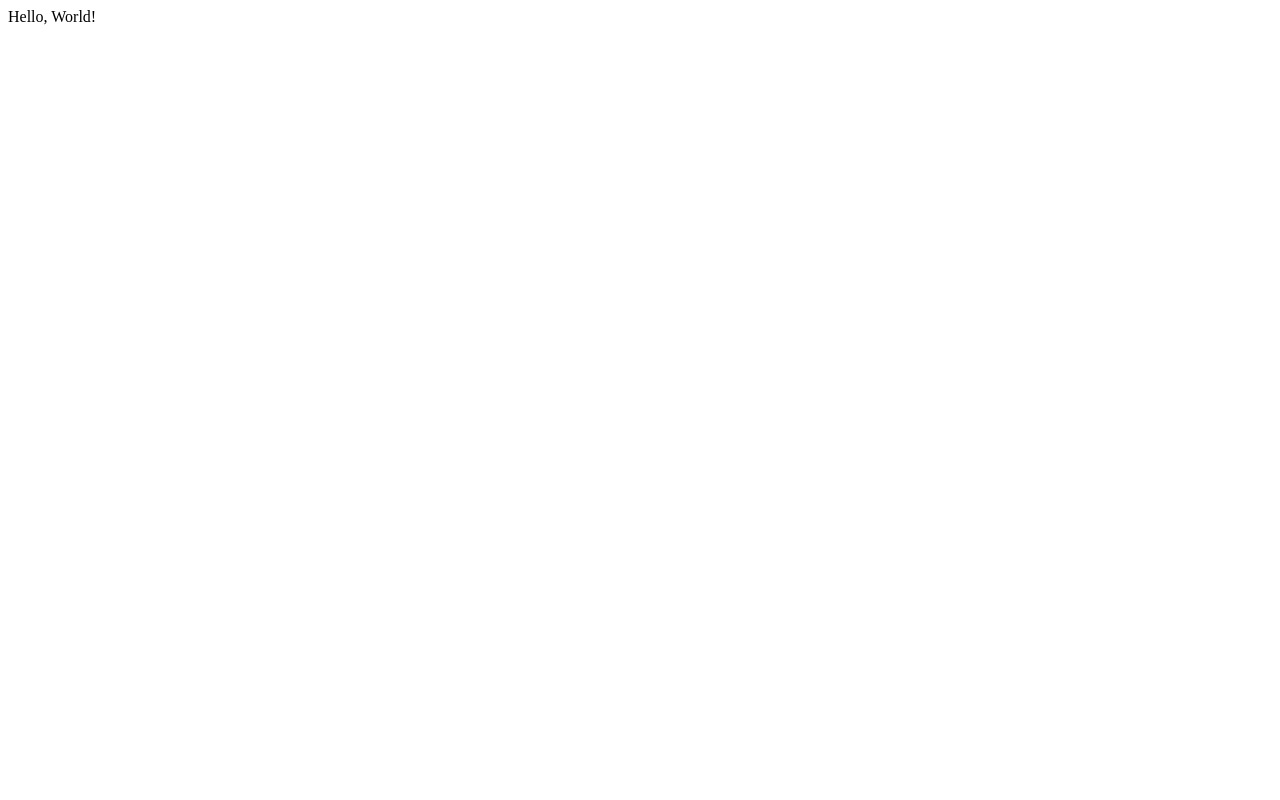
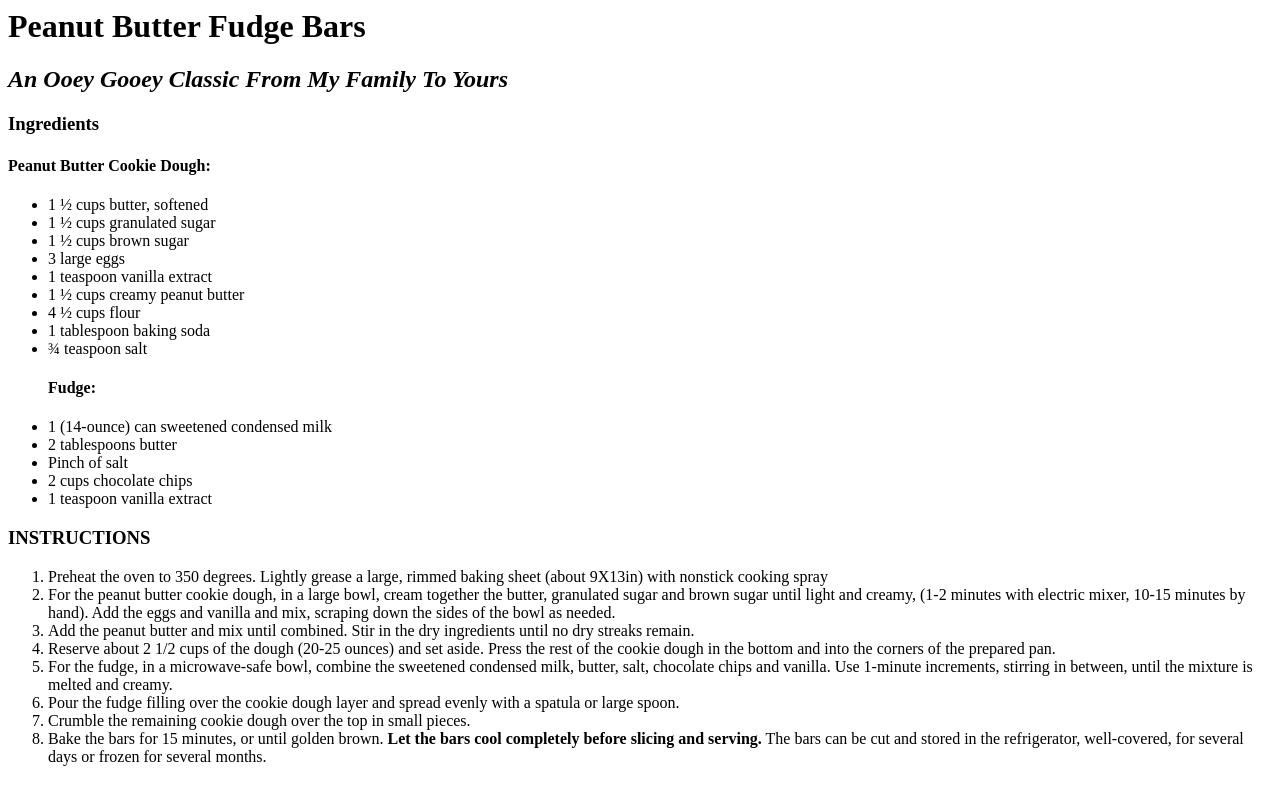
Before and after one commit to JonMorvati/JonMorvati.github.io, a plain HTML site: page index.html in a window 1280 px wide. Drawn offline with Linux system fonts and the light colour scheme.

Commit message:
Updated Recipe Page
Added bold, italics, and comments. Attempted to add a link.

```diff
--- a/index.html
+++ b/index.html
@@ -1,6 +1,44 @@
 <html>
-<head></head>
-    <body>
-    Hello, World!
-    </body>
+	<head></head>
+	<body>
+		<!--HERE WE GO-->
+		<h1>Peanut Butter Fudge Bars</h1>
+		<h2><i>An Ooey Gooey Classic From My Family To Yours</i></h2>
+		<div id="ingredients">
+		<h3>Ingredients</h3>
+		<h4>Peanut Butter Cookie Dough:</h4>
+			<ul>
+				<li>1 ½ cups butter, softened</li>
+				<li>1 ½ cups granulated sugar</li>
+				<li>1 ½ cups brown sugar</li>
+				<li>3 large eggs</li>
+				<li>1 teaspoon vanilla extract</li>
+				<li>1 ½ cups creamy peanut butter</li>
+				<li>4 ½ cups flour</li>
+				<li>1 tablespoon baking soda</li>
+				<li>¾ teaspoon salt</li>
+
+						<h4>Fudge:</h4>
+				<li>1 (14-ounce) can sweetened condensed milk</li>
+				<li>2 tablespoons butter</li>
+				<li>Pinch of salt</li>
+				<li>2 cups <a href="https://www.thehersheycompany.com/en_us/home.html" target="_blank"></a> chocolate chips</li>
+				<li>1 teaspoon vanilla extract</li>
+			</ul>
+			</div id="ingredients">
+			<div id="instructions">
+		<h3>INSTRUCTIONS</h3>
+			<ol>
+				<li>Preheat the oven to 350 degrees. Lightly grease a large, rimmed baking sheet (about 9X13in) with nonstick cooking spray</li>
+				<li>For the peanut butter cookie dough, in a large bowl, cream together the butter, granulated sugar and brown sugar until light and creamy, (1-2 minutes with electric mixer, 10-15 minutes by hand). Add the eggs and vanilla and mix, scraping down the sides of the bowl as needed.</li>
+				<li>Add the peanut butter and mix until combined. Stir in the dry ingredients until no dry streaks remain.</li>
+				<li>Reserve about 2 1/2 cups of the dough (20-25 ounces) and set aside. Press the rest of the cookie dough in the bottom and into the corners of the prepared pan.</li>
+				<li>For the fudge, in a microwave-safe bowl, combine the sweetened condensed milk, butter, salt, chocolate chips and vanilla. Use 1-minute increments, stirring in between, until the mixture is melted and creamy.</li>
+				<li>Pour the fudge filling over the cookie dough layer and spread evenly with a spatula or large spoon.</li>
+				<li>Crumble the remaining cookie dough over the top in small pieces.</li>
+				<li>Bake the bars for 15 minutes, or until golden brown. <b>Let the bars cool completely before slicing and serving.</b> The bars can be cut and stored in the refrigerator, well-covered, for several days or frozen for several months.</li>
+			</ol>
+			</div id="instructions">
+	</body>
+	<!--THATS ALL FOLKS-->
 </html>
```
